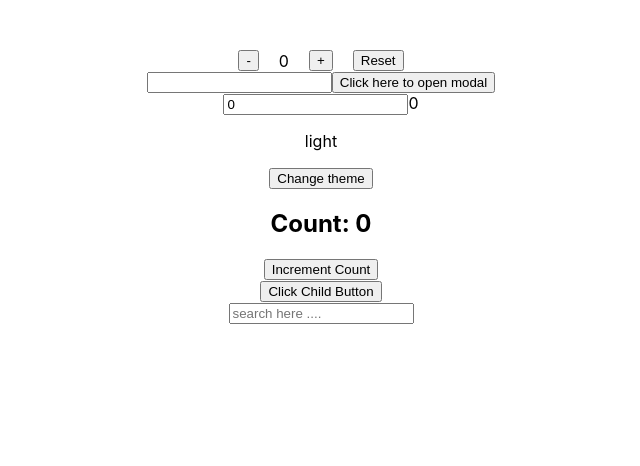
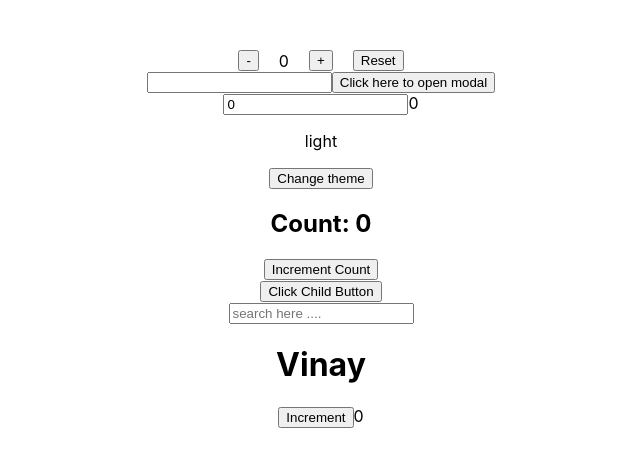
Before and after one commit to vinay-chindam/tasks, a React (Create React App) app: page / in a window 1280 px wide. Shown: the top 466 px of the page, without its empty margins (319-959 px from the left). Built offline with nearby package versions, Linux system fonts and the light colour scheme.

Commit message:
react memo

```diff
--- a/src/App.js
+++ b/src/App.js
@@ -9,6 +9,7 @@ import ParentComponent from './Components/ParentComponent';
 import UseMemoComponent from './Components/UseMemoComponent';
 import UseCallbackComponent from './Components/UseCallbackComponent';
 import SearchComponent from './Components/SearchComponent';
+import ParentComponent2 from './Components/ParentComponent2';
 
 function App() {
   const [openModal,setOpenModal]=useState(false)
@@ -27,6 +28,7 @@ function App() {
       <UseMemoComponent/>
       <UseCallbackComponent/>
       <SearchComponent/>
+      <ParentComponent2/>
 
 
 
--- /dev/null
+++ b/src/Components/ChildComponent2.js
@@ -0,0 +1,8 @@
+import React from "react";
+
+const ChildComponent2 = React.memo(function Child({ name }) {
+  console.log("Child rendered");
+  return <h1>{name}</h1>;
+});
+
+export default ChildComponent2
--- /dev/null
+++ b/src/Components/ParentComponent2.js
@@ -0,0 +1,17 @@
+import { useState } from "react";
+import ChildComponent2 from "./ChildComponent2";
+
+function ParentComponent2() {
+  const [count, setCount] = useState(0)
+
+  return (
+    <>
+      <ChildComponent2 name="Vinay" />
+      <button onClick={() => setCount(count + 1)}>Increment</button>
+      <span>{count}</span>
+    </>
+  );
+}
+
+
+export default  ParentComponent2
```
